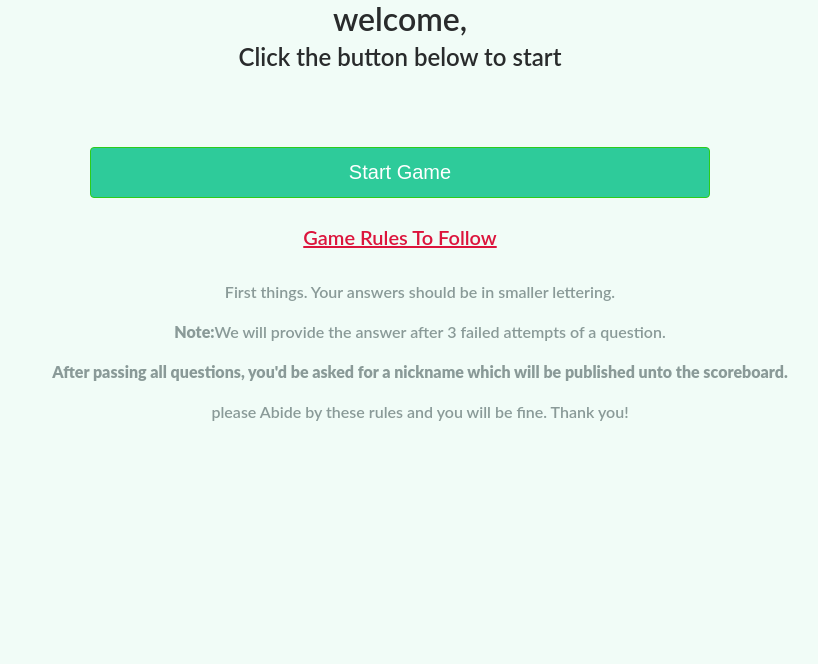
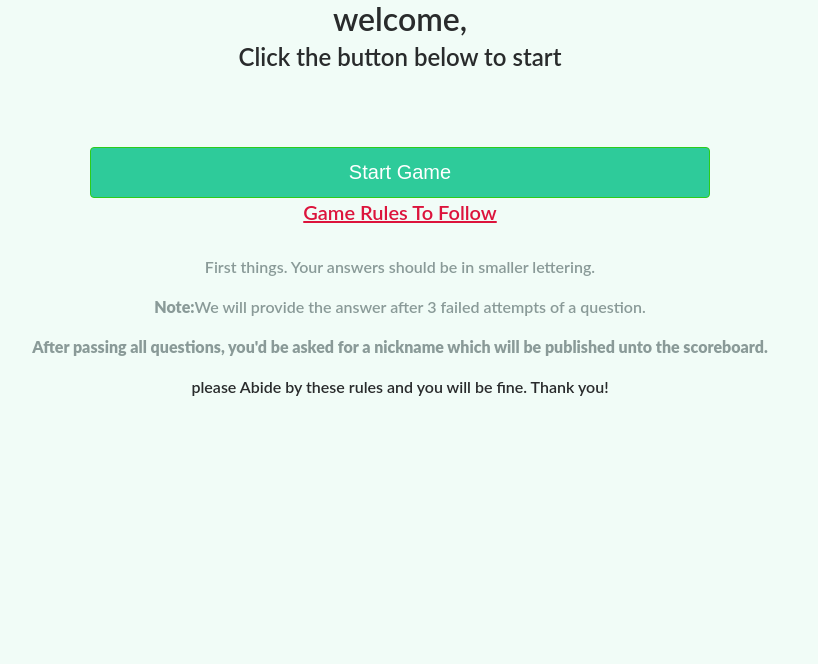
Before and after one commit to nexto123/quiz-app-memoro, a Flask app: page / in a window 1280 px wide. Shown: the part 199-863 px from the top of the page, without its empty margins (240-1058 px from the left). Run offline with Flask 2, Linux system fonts and the light colour scheme; some libraries are stand-ins or nearby versions.

Commit message:
Update index.html

```diff
--- a/templates/index.html
+++ b/templates/index.html
@@ -16,20 +16,20 @@
               <button type="submit" class="btn btn-success btn-lg rounded block">Start Game</button>
              </div>
           </form>
-         </div>
-        <br>
-      <br>
-      <h5 class="text-center" style="text-decoration: underline; color: crimson;">Game Rules To Follow</h5>
+     </div>
+</div>
+</section>
+<section-2>
+    <h5 class="text-center" style="text-decoration: underline; color: crimson;">Game Rules To Follow</h5>
       <br>
         <div class="text-center">
-          <ul style="text-decoration: None;">
+
            <li><p>First things. Your answers should be in smaller lettering.</p></li>
            <li><p><strong>Note:</strong>We will provide the answer after 3 failed attempts of a question. </p></li>
            <li><p><strong>After passing all questions, you'd be asked for a nickname which will be published unto the scoreboard.</p></li>
            <p>please Abide by these rules and you will be fine. Thank you!</p>
-      </ul>
+
     </div>
-</div>
-</section>
+</section-2>
 
 {% endblock %}
```
